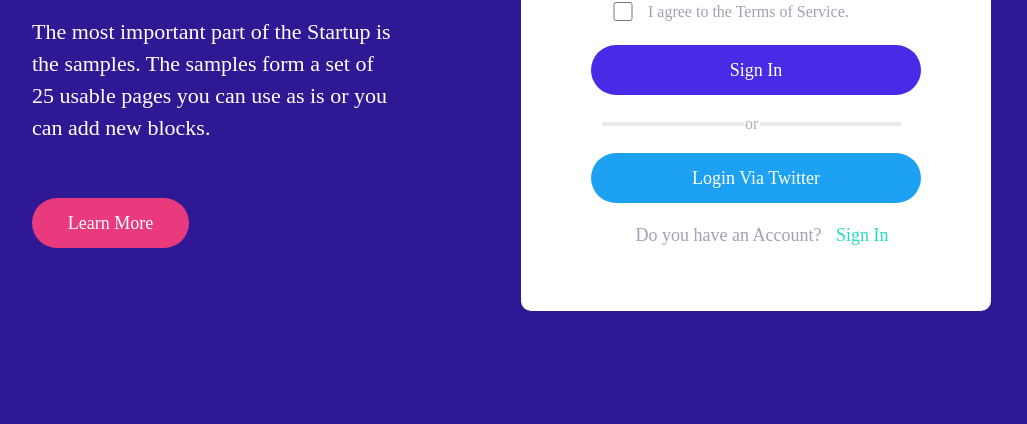
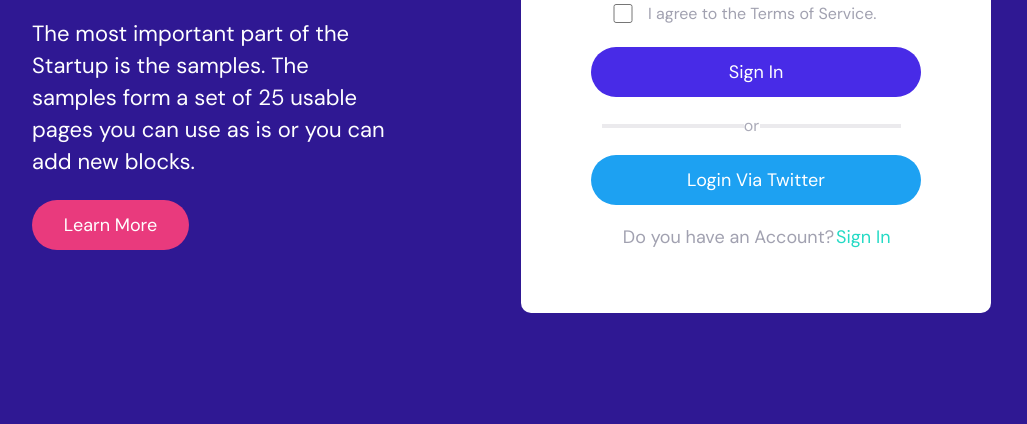
Before and after one commit to Vignesh14-06/SignInPage, a plain HTML site: page index.html in a window 1280 px wide. Shown: the part 432-856 px from the top of the page, without its empty margins (181-1208 px from the left). Before the commit the page ends 800 px from the top, so only its background shows below. Drawn offline with Linux system fonts and the light colour scheme.

Commit message:
file changes commit

```diff
--- a/index.css
+++ b/index.css
@@ -2,9 +2,12 @@ body {
   background-color: var(--background-dark, #2f1893);
   margin-left: 213px;
   margin-top: 74px;
+
 }
 .heading1 {
   color: white;
+font-family:DM Sans;
+
 }
 
 .mainDiv1 {
@@ -20,7 +23,7 @@ body {
   margin-right: 95px;
   list-style-type: none;
   color: white;
-font-family: DM Sans;
+font-family:DM Sans;
 font-size: 18px;
 font-weight: 500;
 line-height: 26px;
@@ -97,6 +100,7 @@ text-align: center;
   margin-right: 100px;
   display: flex;
   flex-direction: column;
+  margin-bottom: 103px;
 }
 .mainDiv2 {
   display: flex;
@@ -145,13 +149,12 @@ text-align: center;
   gap: 10px;
 }
 .mainDiv3 p {
-  width: 228px;
   height: 26px;
   font-family: DM Sans;
   font-size: 16px;
   margin-top: 0px;
   color: #15143966;
-  font-weight: 400;
+  font-weight: 300;
   line-height: 26px;
   letter-spacing: 0px;
   text-align: left;
--- a/index.html
+++ b/index.html
@@ -4,6 +4,9 @@
     <meta charset="UTF-8" />
     <meta name="viewport" content="width=device-width, initial-scale=1.0" />
     <meta http-equiv="X-UA-Compatible" content="ie=edge" />
+    <link rel="preconnect" href="https://fonts.googleapis.com">
+<link rel="preconnect" href="https://fonts.gstatic.com" crossorigin>
+<link href="https://fonts.googleapis.com/css2?family=DM+Sans:opsz@9..40&display=swap" rel="stylesheet">
     <link rel="stylesheet" href="index.css" />
     <title>SignUpPage</title>
   </head>
```
